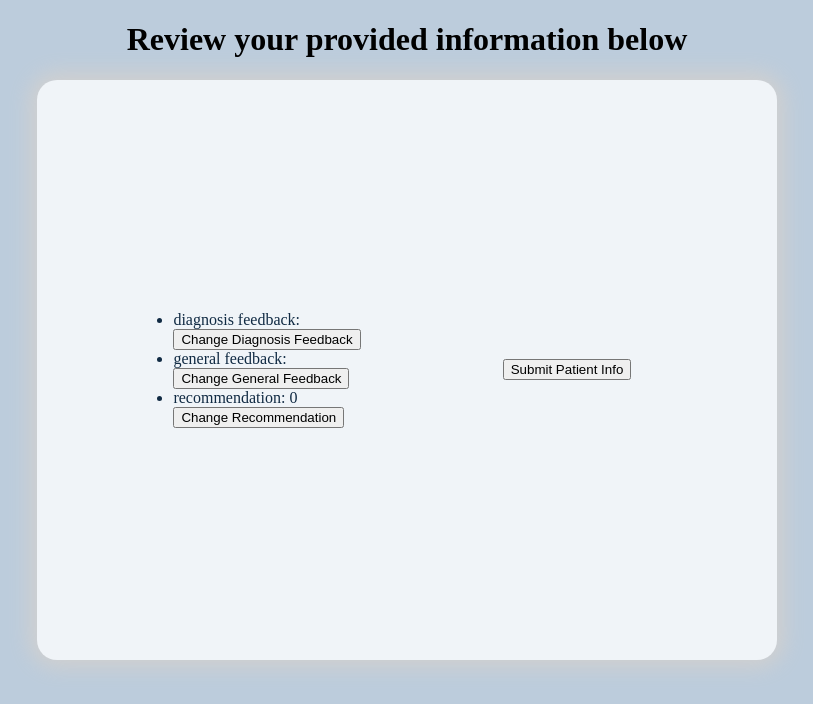
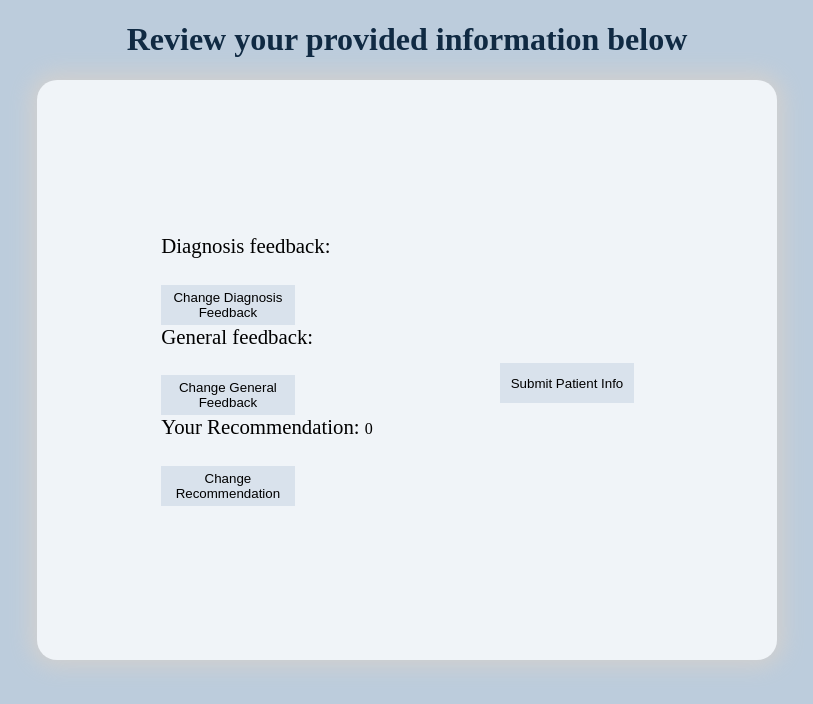
Before and after one commit to rdwhitley/TendoAssesment, a React (Create React App) app in the folder Front-End/: page /submission in a window 1280 px wide. Shown: the top 704 px of the page, without its empty margins (233-1046 px from the left). Built offline with nearby package versions, Linux system fonts and the light colour scheme.

Commit message:
final changes

```diff
--- a/Front-End/src/App.js
+++ b/Front-End/src/App.js
@@ -1,8 +1,12 @@
+import './Components/Component_Assets/main.css';
+import {useHistory} from 'react-router-dom';
 function App() {
+  const history = useHistory();
   return (
-    <div className="App">
-      <h1>Hello World</h1>
-    </div>
+    <section className="grid">
+      <aside>Welcome to Patient Response Recorder</aside>
+      <button class='btn' onClick={() => history.push('/recommend')}>Start</button>
+    </section>
   );
 }
 
--- a/Front-End/src/Components/Component_Assets/main.css
+++ b/Front-End/src/Components/Component_Assets/main.css
@@ -2,9 +2,19 @@ body {
     background-color: #BCCCDC;
 }
 
+.secondary-important {
+    font-size: 1.3em;
+}
+.important {
+    color: #38BEC9;
+}
+
+h1 {
+    color:#102A43;
+}
+
 .grid {
    background-color: #F0F4F8;
-   color:#102A43;
    display: grid;
    margin: 0 auto;
    height: 60vh;
@@ -17,3 +27,30 @@ body {
    box-shadow: 0 0 20px 8px #d0d0d0;
    padding: 50px;
 }
+
+.btn {
+    margin-top: 2em;
+    background-color: #D9E2EC;
+    border: none;
+    height: 3em;
+    width: 10em;
+    transition: 1s;
+}
+
+.secondary-btn {
+    margin-top: 2em;
+    background-color: #D9E2EC;
+    border: none;
+    height: 3em;
+    width: 10em;
+    transition: 1s;
+}
+
+.btn:hover {
+    background-color: #87EAF2;
+    transform: scale(1.1);
+}
+
+.secondary-btn:hover {
+    background-color: #9FB3C8;
+}
--- a/Front-End/src/Components/Recommendation.js
+++ b/Front-End/src/Components/Recommendation.js
@@ -15,7 +15,7 @@ const Recommendation = (props) => {
         let history = useHistory();
         return (
         <section class='grid'>
-            <label>Hi {getPatientName()}, on a scale of 1-10, would you recommend Dr. {getDrName()} to a friend or family member? 1 = Would not recommend, 10 = Would strongly recommend</label>
+            <label>Hi <span className="important">{getPatientName()} </span>, on a scale of 1-10, would you recommend <span className="important">Dr. {getDrName()}</span> to a friend or family member? 1 = Would not recommend, 10 = Would strongly recommend</label>
             <div>
                 <select id="recommendation">
                     <option value="1">1</option>
@@ -29,7 +29,8 @@ const Recommendation = (props) => {
                     <option value="9">9</option>
                     <option value="10">10</option>
                 </select>
-            <button type='submit' onClick={() => {
+            <br />
+            <button className="btn"type='submit' onClick={() => {
                 let value = document.querySelector('#recommendation').value;
                 giveRecommendation(value)
                 readyToSubmit ? history.push('/submission') : history.push('/diagnosisFeedback')
--- a/Front-End/src/Components/Submission.js
+++ b/Front-End/src/Components/Submission.js
@@ -16,33 +16,34 @@ const Submission = () => {
               };
               fetch("http://54.152.165.85:3001/recordResponse", requestOptions)
                 .then(response => response.json())
-                .then(res => console.log(res));
+                .then(res => console.log(res))
+                .catch(err => console.log(err))
         };
 
         return (
             <div>
                 <h1 style={{textAlign: "center"}}>Review your provided information below </h1>
                 <section class='grid'>
-                    <ul>
-                        <li>diagnosis feedback: {state.diagnosisFeedback} <br /> <button onClick={() => {history.push({
+                    <ul style={{listStyleType: "none"}}>
+                        <li><span className="secondary-important">Diagnosis feedback:</span> {state.diagnosisFeedback} <br /> <button className="secondary-btn" onClick={() => {history.push({
                             pathname: "/diagnosisFeedback",
                             state: {readyToSubmit: true}
                         })}}> Change Diagnosis Feedback </button>
                         </li>
-                        <li>general feedback: {state.generalFeedback} <br />
-                        <button onClick={() => {history.push({
+                        <li><span className="secondary-important">General feedback:</span> {state.generalFeedback} <br />
+                        <button className="secondary-btn" onClick={() => {history.push({
                             pathname: "/generalFeedback",
                             state: {readyToSubmit: true}
                         })}}> Change General Feedback </button>
                         </li>
-                        <li>recommendation: {state.recommendation} <br /><button onClick={() => {history.push({
+                        <li><span className="secondary-important">Your Recommendation: </span> {state.recommendation} <br /><button className="secondary-btn" onClick={() => {history.push({
                             pathname: "/recommend",
                             state: {readyToSubmit: true}
                         })}}> Change Recommendation
                         </button>
                         </li>
                     </ul>
-                <button onClick={() => submitPatientInfo()}>Submit Patient Info</button>
+                <button className="btn" onClick={() => submitPatientInfo()}>Submit Patient Info</button>
                 </section>
             </div>
 
--- a/Front-End/src/Components/diagnosisFeedback.js
+++ b/Front-End/src/Components/diagnosisFeedback.js
@@ -18,7 +18,7 @@ const DiagnosisFeedback = (props) => {
         return (
             <section class='grid'>
                 <div>
-                    <label>Thank you. You were diagnosed with {getDiagnosis()}. Did Dr. {getDrName()} explain how to manage this diagnosis in a way you could understand?</label>
+                    <label>Thank you. You were diagnosed with <span className="important"> {getDiagnosis()}</span>. Did <span className="important">Dr. {getDrName()}</span> explain how to manage this diagnosis in a way you could understand?</label>
                 </div>
 
                 <div>
@@ -38,8 +38,8 @@ const DiagnosisFeedback = (props) => {
                 {feedbackValue === false || document.querySelector('#hadFeedback') === 'none'
                 ?
                   <div>
-                    <button onClick={() => {
-                        giveDiagnosis("The diagnosis was explained very thuroughly.")
+                    <button className="btn" onClick={() => {
+                        giveDiagnosis("The diagnosis was explained very thoroughly.")
                         readyToSubmit ? history.push('/submission') : history.push('/generalFeedback')
                     }} > Submit </button>
 
@@ -49,7 +49,7 @@ const DiagnosisFeedback = (props) => {
                     <br/>
                     <textarea id="feedback" rows="4" cols="50" />
                     <br />
-                    <button onClick={() => {
+                    <button className="btn" onClick={() => {
                         const feedback = document.querySelector('#feedback').value;
                         giveDiagnosis(feedback)
                         readyToSubmit ? history.push('/submission') : history.push('/generalFeedback')
--- a/Front-End/src/Components/generalFeedback.js
+++ b/Front-End/src/Components/generalFeedback.js
@@ -13,13 +13,13 @@ const GeneralFeedBack = () => {
         return (
             <section class='grid'>
                <div>
-                <label>We appreciate the feedback, one last question: how do you feel about being diagnosed with {getDiagnosis()}?</label>
+                <label>We appreciate the feedback, one last question: how do you feel about being diagnosed with <span className="important">{getDiagnosis()}</span>?</label>
                </div>
 
                <div>
                 <textarea id="feedback" rows="4" cols="50" />
                 <br />
-                <button onClick={() => {
+                <button className="btn" onClick={() => {
                     let feedback = document.querySelector('#feedback').value;
                     giveFeedback(feedback)
                     history.push('/submission')
--- a/Front-End/src/index.js
+++ b/Front-End/src/index.js
@@ -11,7 +11,7 @@ import Submission from './Components/Submission';
 ReactDOM.render(
   <Provider store={store}>
     <BrowserRouter>
-      <Route exact path='/home' component={App} />
+      <Route exact path='/' component={App} />
       <Route exact path="/recommend" component={Recommendation}/>
       <Route exact path="/diagnosisFeedback" component={DiagnosisFeedback} />
       <Route exact path="/generalFeedback" component={GeneralFeedBack} />
```
